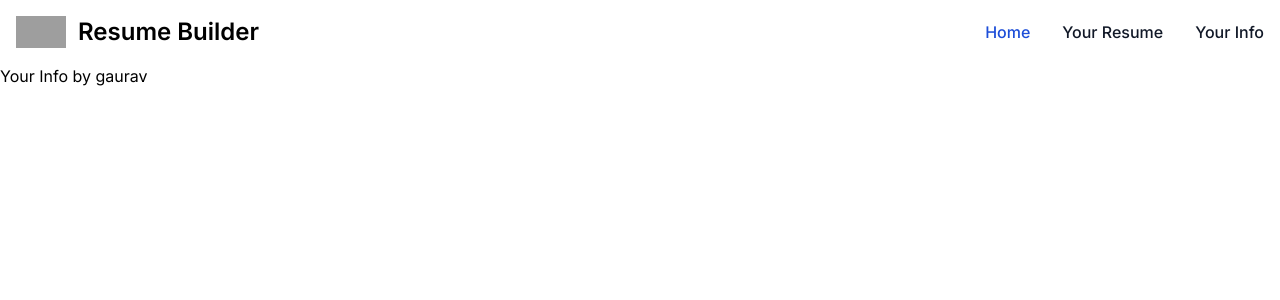
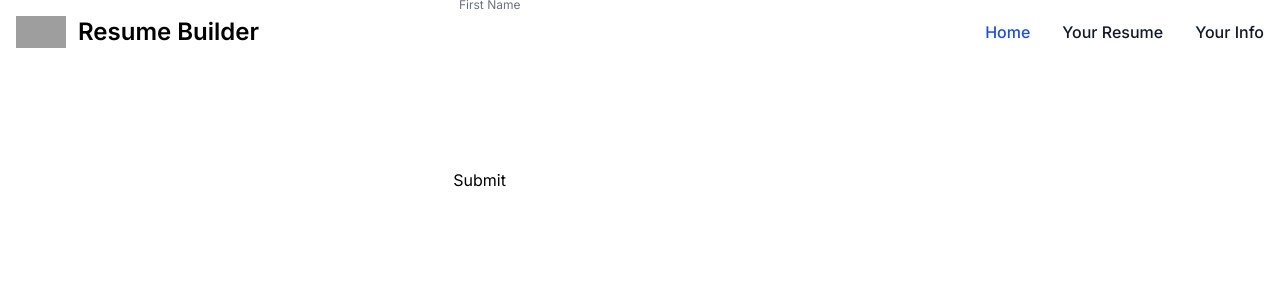
Before and after one commit to jugnuprjpt/resume-builder, a Next.js app: page /your-info in a window 1280 px wide. Shown: the top 300 px of the page. Built offline with nearby package versions, Linux system fonts and the light colour scheme; grey boxes are pictures that could not be loaded.

Commit message:
create resume demo

```diff
--- a/package.json
+++ b/package.json
@@ -9,9 +9,12 @@
     "lint": "next lint"
   },
   "dependencies": {
+    "@hookform/resolvers": "^3.3.4",
     "next": "14.1.0",
     "react": "^18",
-    "react-dom": "^18"
+    "react-dom": "^18",
+    "react-hook-form": "^7.50.0",
+    "yup": "^1.3.3"
   },
   "devDependencies": {
     "@types/node": "20.11.16",
--- /dev/null
+++ b/src/app/your-info/ResumeValidation.js
@@ -0,0 +1,33 @@
+import * as Yup from 'yup';
+export const ResumeValidation = () => {
+    const phoneRegExp = /^((\\+[1-9]{1,4}[ \\-]*)|(\\([0-9]{2,3}\\)[ \\-]*)|([0-9]{2,4})[ \\-]*)*?[0-9]{3,4}?[ \\-]*[0-9]{3,4}?$/
+    return Yup.object().shape({
+        firstName: Yup.string()
+            .trim()
+            .required("Enter your first name")
+            .test(
+                'len',
+                "Min 2 characters required",
+                (val) => val && val.toString().length >= 2
+            ),
+        lastName: Yup.string()
+            .trim()
+            .required("Enter your last name")
+            .test(
+                'len',
+                "Min 2 characters required",
+                (val) => val && val.toString().length >= 2
+            ),
+
+        mobileNumber: Yup.string()
+            .required("Enter mobile number")
+            .matches(phoneRegExp, 'Mobile no must be in digit only')
+            .min(10, "Min 10 characters required")
+            .max(10, "Max 10 characters required"),
+
+        email: Yup.string()
+            .trim()
+            .email("Invalid email format")
+            .required("Enter Valid Email Id")
+    })
+}
--- a/src/app/your-info/page.js
+++ b/src/app/your-info/page.js
@@ -1,8 +1,44 @@
 import React from 'react'
+import { Controller, useForm } from 'react-hook-form';
+import { yupResolver } from '@hookform/resolvers/yup';
+import { ResumeValidation } from './ResumeValidation';
+const page = () => {
+    const { control, handleSubmit, formState: { errors } } = useForm({
+        resolver: yupResolver(ResumeValidation()),
+    });
 
-const page = () => {
+    const submitHandler = (data) => {
+        console.log(data);
+    };
     return (
-        <div>Your Info by gaurav </div>
+        <div className="w-5/12 p-20 mx-auto">
+            <form onSubmit={handleSubmit(submitHandler)}>
+                <div className="flex flex-col gap-10">
+                    <Controller
+                        name="firstName"
+                        control={control}
+                        defaultValue=""
+                        render={({ field }) => (
+                            <>
+                                <input
+                                    type='text'
+                                    {...field}
+                                    className="cursor-auto"
+                                />
+                                <label
+                                    htmlFor={`floating_outlined_Company_Name`}
+                                    className={`absolute text-md ${errors.firstName ? 'text-red-600' : 'text-gray-500'} duration-300 transform -translate-y-4 scale-75 top-2 origin-[0] bg-white px-2`}
+                                >
+                                    First Name
+                                </label>
+                            </>
+                        )}
+                    />
+                    {errors.firstName && <span className="text-red-600"> {errors.firstName.message}</span>}
+                </div>
+                <button type="submit">Submit</button>
+            </form>
+        </div>
     )
 }
 
```
Also changed, not shown: 1 other file (tests, documents, lock files or other folders).
